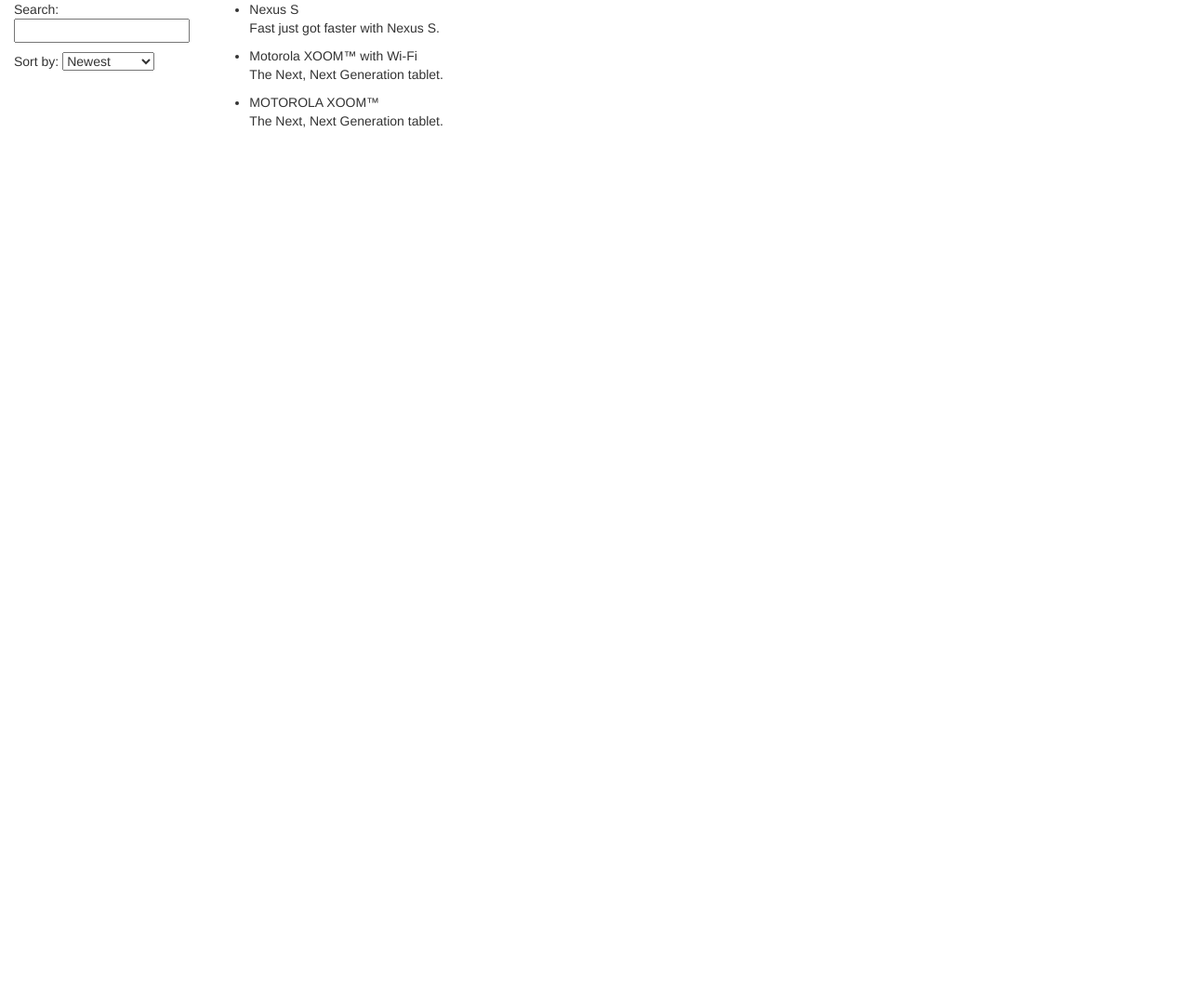
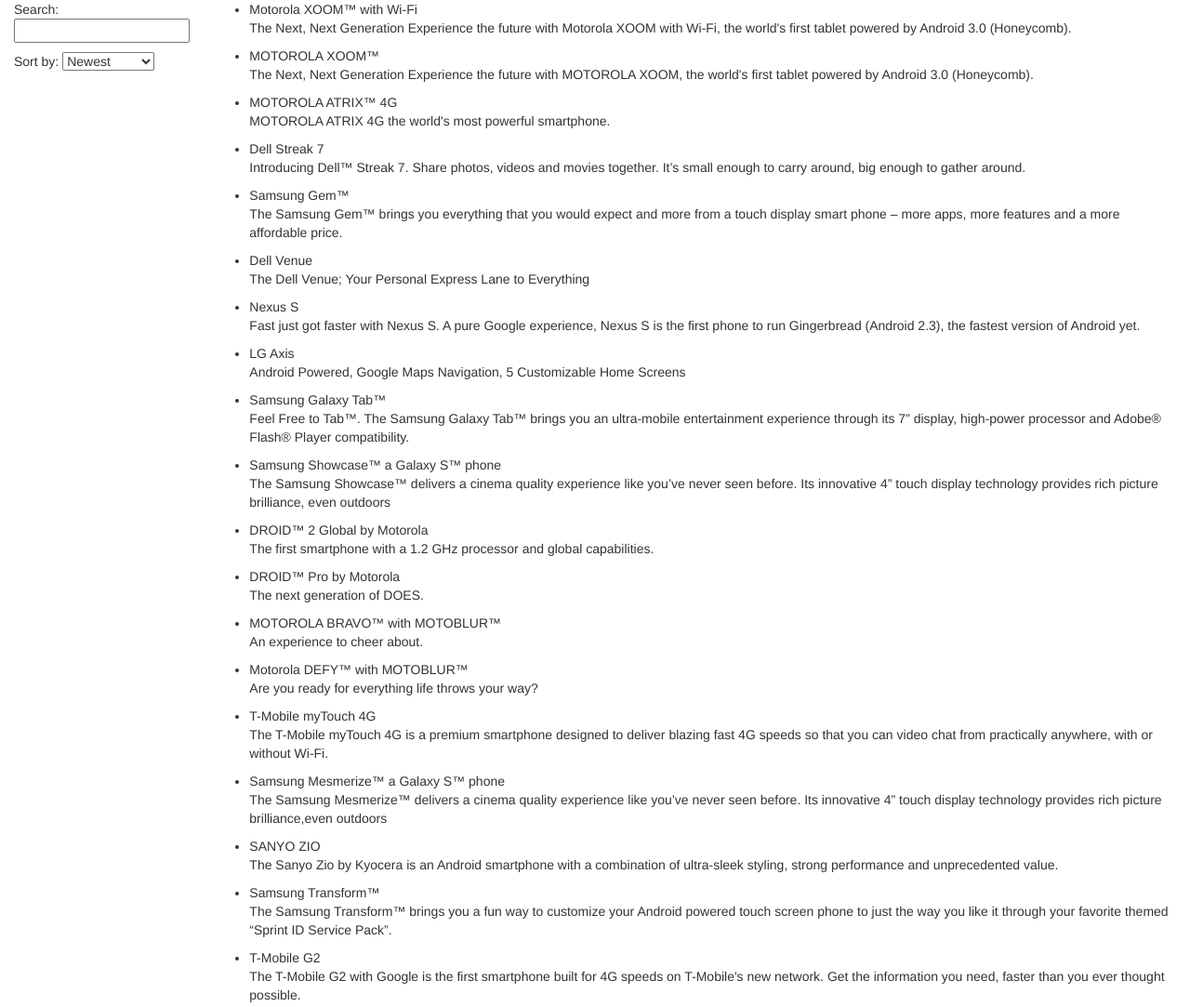
Before and after one commit to ku00/angular-phonecat, a website: page app/index.html in a window 1280 px wide. Shown: the top 1083 px of the page at 93% size. Before the commit the page ends 800 px from the top, so only its background shows below. Drawn offline with nearby package versions, Linux system fonts and the light colour scheme.

Commit message:
finished step-7

```diff
--- a/app/phone-list/phone-list.component.js
+++ b/app/phone-list/phone-list.component.js
@@ -1,25 +1,15 @@
-// Register `phoneList` component, along with its associated controller and template
 angular.
   module('phoneList').
   component('phoneList', {
     templateUrl: 'phone-list/phone-list.html',
-    controller: function PhoneListController() {
-      this.phones = [
-        {
-          name: 'Nexus S',
-          snippet: 'Fast just got faster with Nexus S.',
-          age: 1
-        }, {
-          name: 'Motorola XOOM™ with Wi-Fi',
-          snippet: 'The Next, Next Generation tablet.',
-          age: 2
-        }, {
-          name: 'MOTOROLA XOOM™',
-          snippet: 'The Next, Next Generation tablet.',
-          age: 3
-        }
-      ];
+    controller: ['$http',
+      function PhoneListController($http) {
+        var self = this;
+        self.orderProp = 'age';
 
-      this.orderProp = 'age';
-    }
+        $http.get('phones/phones.json').then(function(response) {
+          self.phones = response.data;
+        });
+      }
+    ]
   });
```
Also changed, not shown: app/index.html (+0 -1 lines), app/phone-list/phone-list.component.spec.js (+13 -6 lines).
